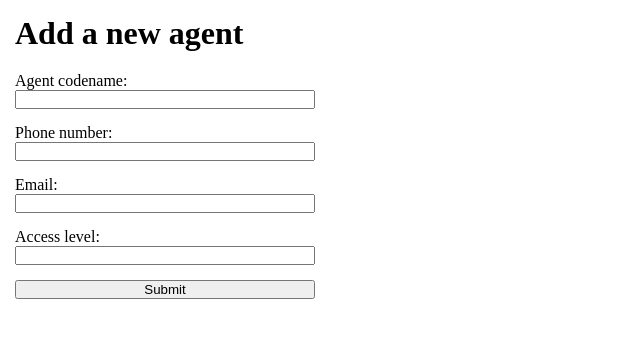
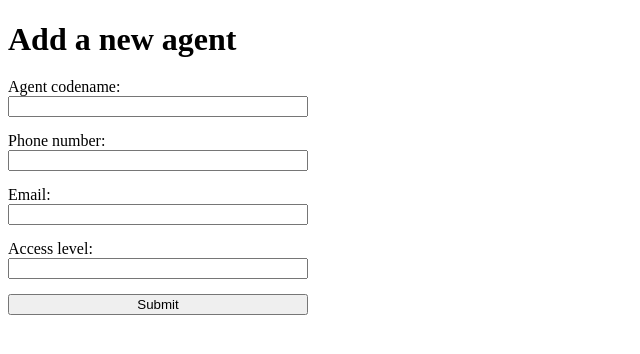
Before and after one commit to xinqich/flask-todo-list, a Flask app: page /add in a window 1280 px wide. Shown: the top 354 px of the page, without its empty margins (0-640 px from the left). Run offline with Flask 3, Linux system fonts and the light colour scheme.

Commit message:
]style: delete universal margin and paddig reset

```diff
--- a/static/css/styles.css
+++ b/static/css/styles.css
@@ -1,11 +1,5 @@
 * {
-    margin: 0;
-    padding: 0;
     box-sizing: border-box;
-}
-
-body {
-    padding: 15px;
 }
 
 .agent-form {
```
